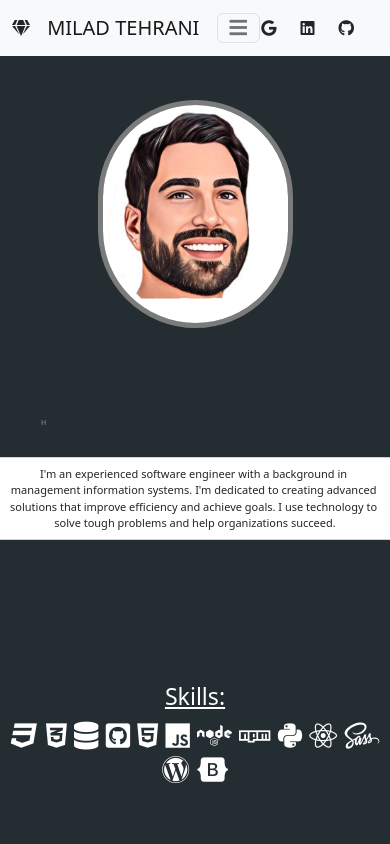
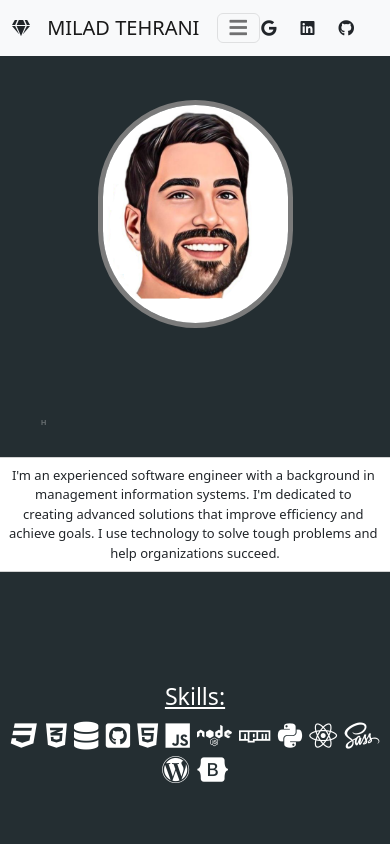
Before and after one commit to tehranimilad/Portfolio.v3, a React (Create React App) app in the folder frontend/: page / in a window 390 px wide. Shown: the top 844 px of the page. Built offline with nearby package versions, Linux system fonts and the light colour scheme.

Commit message:
changed mobile font size

```diff
--- a/frontend/package.json
+++ b/frontend/package.json
@@ -18,7 +18,7 @@
     "web-vitals": "^2.1.4"
   },
   "scripts": {
-    "start": "npm i serve -g && serve -s build",
+    "start": "react-scripts start",
     "build": "react-scripts build",
     "test": "react-scripts test",
     "eject": "react-scripts eject"
--- a/frontend/src/index.css
+++ b/frontend/src/index.css
@@ -91,7 +91,7 @@ code {
 
 @media (max-width: 849px) {
 .about-me-description{
-  font-size: 11px;
+  font-size: 13px;
   padding: 2%;
 }
 
```
